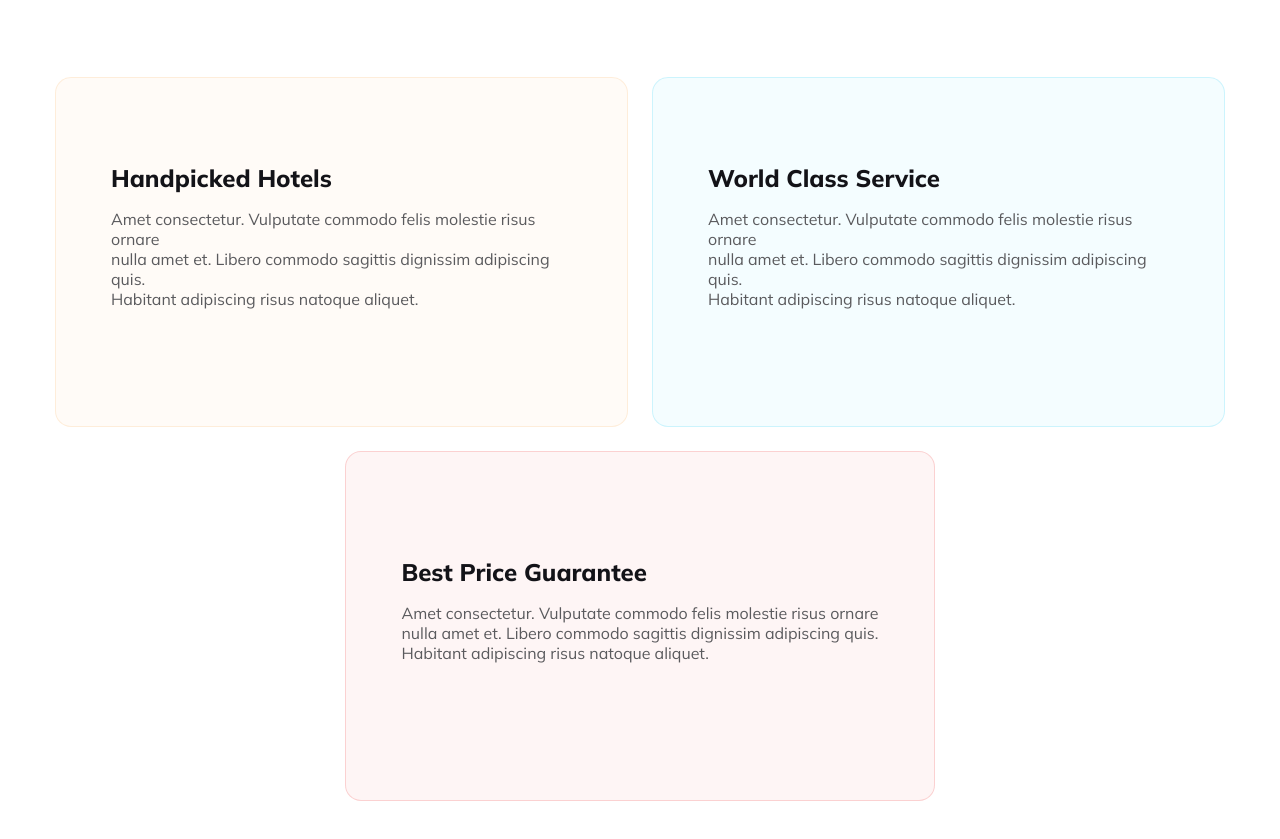
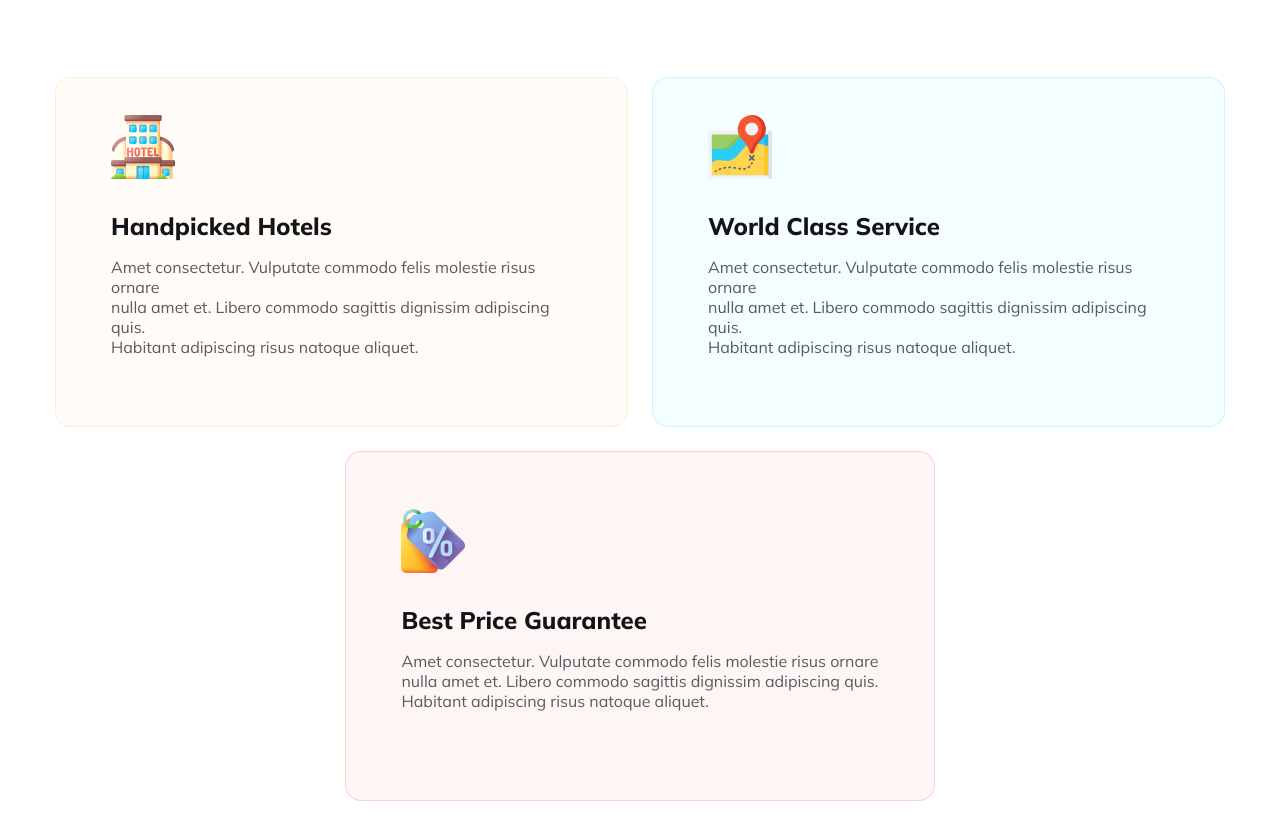
Before and after one commit to rudratechmos/travel-website-design, a plain HTML site: page index.html in a window 1280 px wide. Shown: the part 2716-3555 px from the top of the page. Drawn offline with nearby package versions, Linux system fonts and the light colour scheme.

Commit message:
added icons to choose section

```diff
--- a/index.html
+++ b/index.html
@@ -112,16 +112,19 @@
                     <div class="choose-cards">
                         <div class="choose-card-row-1">
                             <div class="choose-card-1">
+                                <img src="icons/hotel.png" alt="">
                                 <h3>Handpicked Hotels</h3>
                                 <p>Amet consectetur. Vulputate commodo felis molestie risus  ornare<br> nulla amet et. Libero commodo sagittis dignissim adipiscing quis.<br> Habitant adipiscing risus natoque aliquet.</p>
                             </div>
                             <div class="choose-card-2">
+                                <img src="icons/world.png" alt="">
                                 <h3>World Class Service</h3>
                                 <p>Amet consectetur. Vulputate commodo felis molestie risus  ornare<br> nulla amet et. Libero commodo sagittis dignissim adipiscing quis.<br> Habitant adipiscing risus natoque aliquet.</p>
                             </div>
                         </div>
                         <div class="choose-card-row-2">
                             <div class="choose-card-3">
+                                <img src="icons/price.png" alt="">
                                 <h3>Best Price Guarantee</h3>
                                 <p>Amet consectetur. Vulputate commodo felis molestie risus  ornare<br> nulla amet et. Libero commodo sagittis dignissim adipiscing quis.<br> Habitant adipiscing risus natoque aliquet.</p>
                             </div>
--- a/styles.css/style.css
+++ b/styles.css/style.css
@@ -312,6 +312,12 @@ button{
     margin: 24px 0px 80px;
 }
 
+.choose-cards img{
+    width: 64px;
+    height: 64px;
+    margin-bottom: 32px;
+}
+
 .choose-card-row-1{
     display: flex;
     justify-content: center;
```
Also changed, not shown: icons/hotel.png (added), icons/price.png (added), icons/world.png (added).
